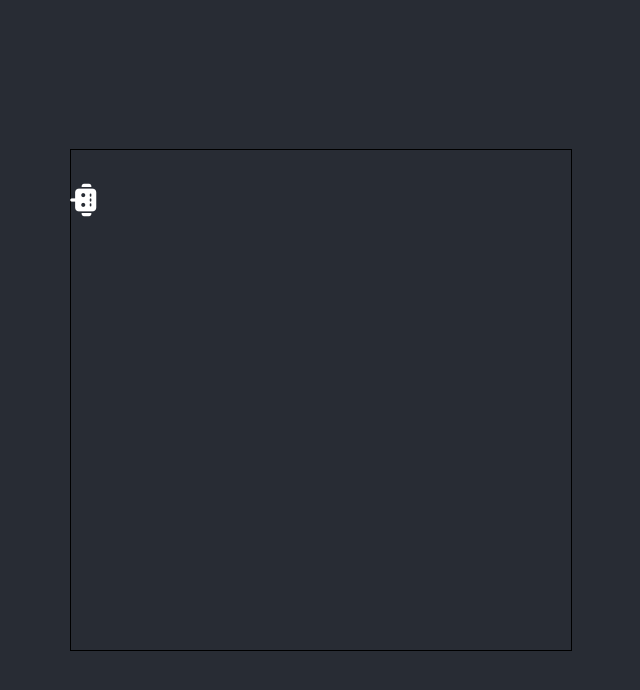
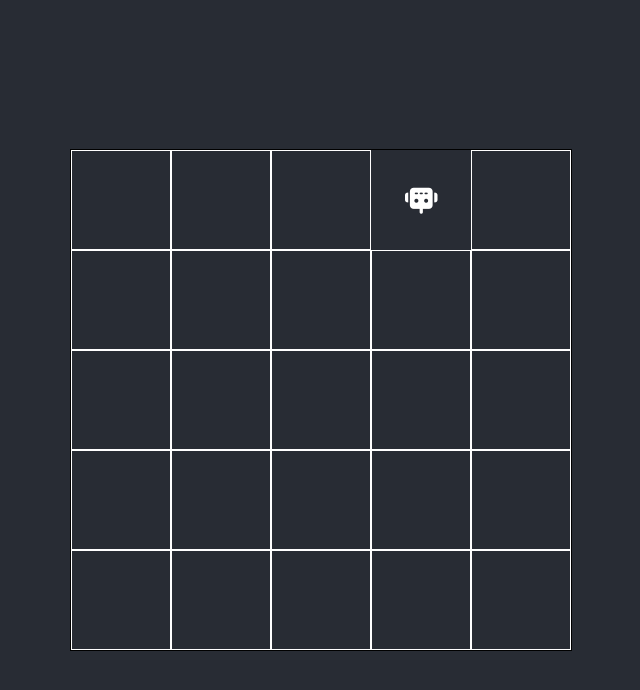
Before and after one commit to isaacrowntree/take-home-tests, a React (Create React App) app: page / in a window 1280 px wide. Shown: the top 690 px of the page, without its empty margins (319-959 px from the left). Built offline with nearby package versions, Linux system fonts and the light colour scheme.

Commit message:
feat: robot can haz legz

```diff
--- a/src/App.css
+++ b/src/App.css
@@ -19,3 +19,11 @@
   grid-template-columns: 100px 100px 100px 100px 100px;
   grid-template-rows: 100px 100px 100px 100px 100px;
 }
+
+.fa-robot {
+  place-self: center
+}
+
+.cell {
+  border: 1px solid white;
+}
--- a/src/App.tsx
+++ b/src/App.tsx
@@ -1,4 +1,5 @@
 import React, { useReducer, useEffect, useState } from 'react';
+import config from './config.json';
 import RobotReducer, { initialState } from './Reducer';
 import RobotCommands from './RobotCommands';
 import { orientation } from './RobotUI';
@@ -30,11 +31,28 @@ function App () {
     }
   }, [commands, state]);
 
+  let cells = [];
+  for (let j = 0; j < config.width; j++) {
+    if (cells[j] === undefined) {
+      cells[j] = [];
+    }
+    for (let k = 0; k < config.height; k++) {
+      let row: JSX.Element[] = cells[j];
+      if (k === state.x && j === state.y && state.placed) {
+        row.push(<i className={`fas fa-robot fa-rotate-${orientation.get(state.face)}`}></i>);
+      } else {
+        row.push(<div className="cell"></div>);
+      }
+      cells[j] = row;
+    }
+  }
+  cells.reverse();
+
   return (
     <div className="App">
       <header className="App-header">
         <div className="container">
-          <i className={`fas fa-robot fa-rotate-${orientation.get(state.face)}`}></i>
+          {cells.flat()}
         </div>
       </header>
     </div>
--- a/src/RobotUI.tsx
+++ b/src/RobotUI.tsx
@@ -1,8 +1,8 @@
 import { FACES } from './Types';
 
 export const orientation = new Map([
-    [FACES.East, 90],
-    [FACES.West, 270],
+    [FACES.West, 90],
+    [FACES.East, 270],
     [FACES.North, 180],
     [FACES.South, 0],
 ]);
```
Also changed, not shown: public/commands.txt.
